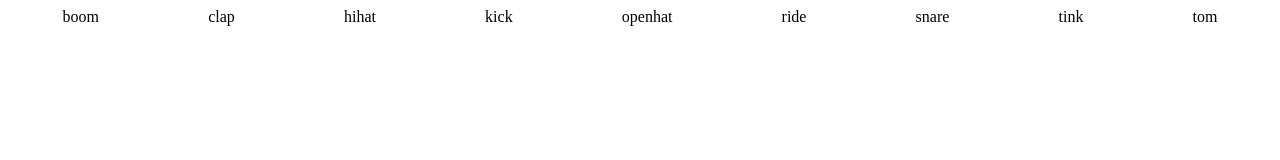
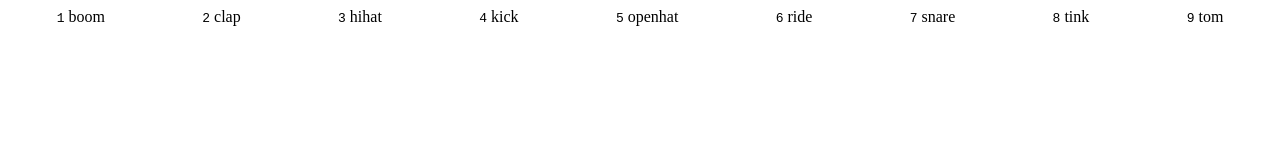
Before and after one commit to ashmar32/beat-machine, a website: page index.html in a window 1280 px wide. Drawn offline with Linux system fonts and the light colour scheme.

Commit message:
added data keys for corresponding sounds

```diff
--- a/index.html
+++ b/index.html
@@ -8,15 +8,42 @@
 <body>
     <script src="beats.js"></script>
 <div class="keys">
-    <div class="key">boom</div>
-    <div class="key">clap</div>
-    <div class="key">hihat</div>
-    <div class="key">kick</div>
-    <div class="key">openhat</div>
-    <div class="key">ride</div>
-    <div class="key">snare</div>
-    <div class="key">tink</div>
-    <div class="key">tom</div>
+    <div data-key="49" class="key">
+        <kbd>1</kbd>
+        <span class="sound">boom</span>
+    </div>
+    <div  data-key="50" class="key">
+        <kbd>2</kbd>
+        <span class="sound">clap</span>
+    </div>
+    <div data-key="51" class="key">
+        <kbd>3</kbd>
+        <span class="sound">hihat</span>
+    </div>
+    <div data-key="52"  class="key">
+        <kbd>4</kbd>
+        <span class="sound">kick</span>
+    </div>
+    <div data-key="53" class="key">
+        <kbd>5</kbd>
+        <span class="sound">openhat</span>
+    </div>
+    <div data-key="54" class="key">
+        <kbd>6</kbd>
+        <span class="sound">ride</span>
+    </div>
+    <div data-key="55" class="key">
+        <kbd>7</kbd>
+        <span class="sound">snare</span>
+    </div>
+    <div data-key="56" class="key">
+        <kbd>8</kbd>
+        <span class="sound">tink</span>
+    </div>
+    <div data-key="57" class="key">
+        <kbd>9</kbd>
+        <span class="sound">tom</span>
+    </div>
 </div>
 </body>
 </html>
```
